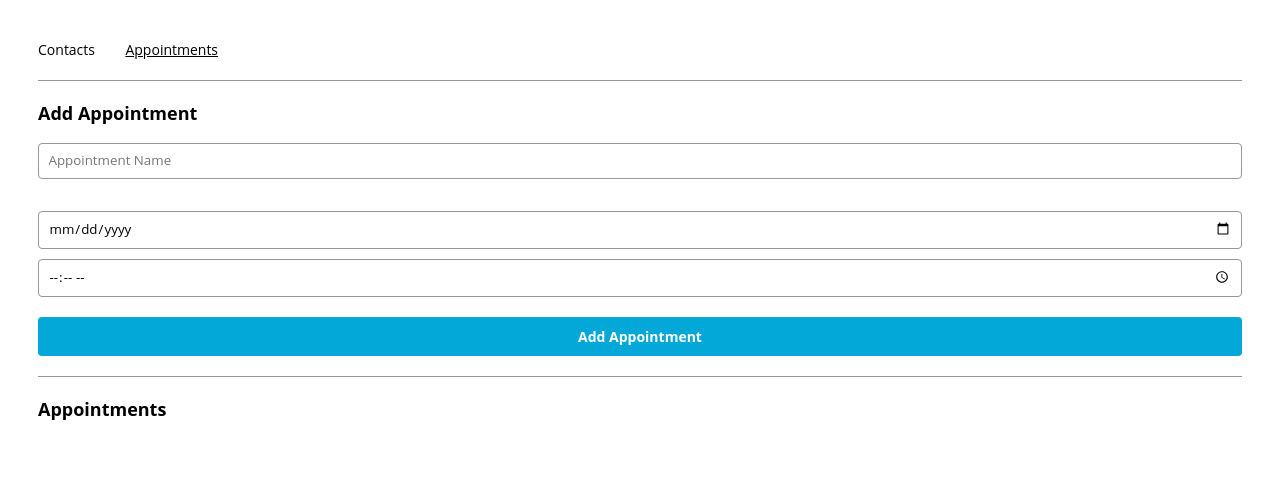
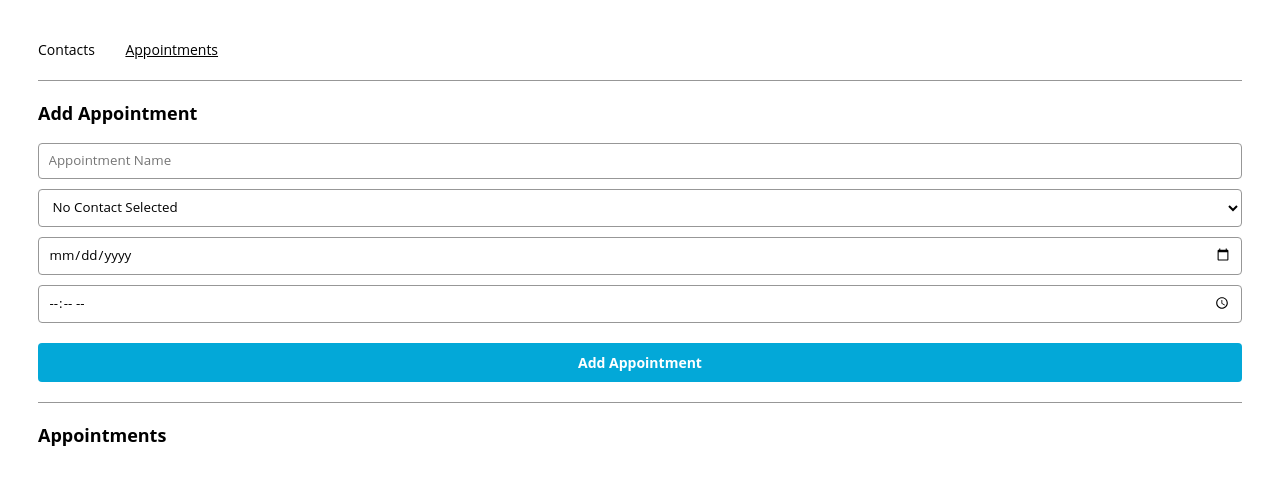
Before and after one commit to tolerevo/appointment-planner-starting-v18, a React (Create React App) app: page /appointments in a window 1280 px wide. Shown: the top 484 px of the page. Built offline with nearby package versions, Linux system fonts and the light colour scheme.

Commit message:
add contact picker

```diff
--- a/src/components/contactPicker/ContactPicker.js
+++ b/src/components/contactPicker/ContactPicker.js
@@ -1,7 +1,23 @@
 import React from "react";
 
-export const ContactPicker = () => {
+export const ContactPicker = ({ contacts, value, name, onChange }) => {
   return (
-    <></>
+    <select
+      aria-label="Contact Picker"
+      onChange={onChange}
+      value={value}
+      name={name}
+    >
+      <option value={""} key={-1}>
+        No Contact Selected
+      </option>
+      {contacts.map((contact) => {
+        return (
+          <option key={contact} value={contact}>
+            {contact}
+          </option>
+        );
+      })}
+    </select>
   );
 };
```
